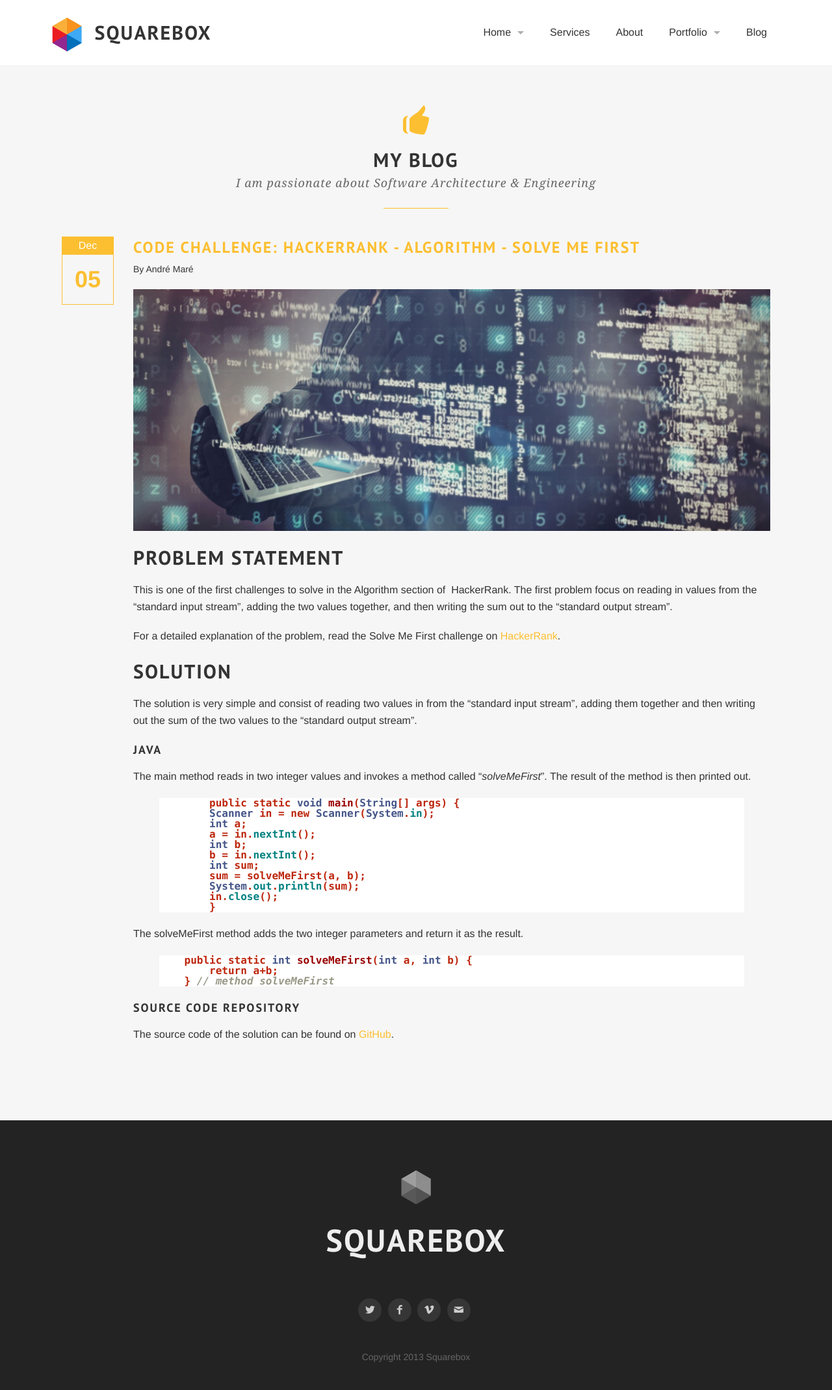
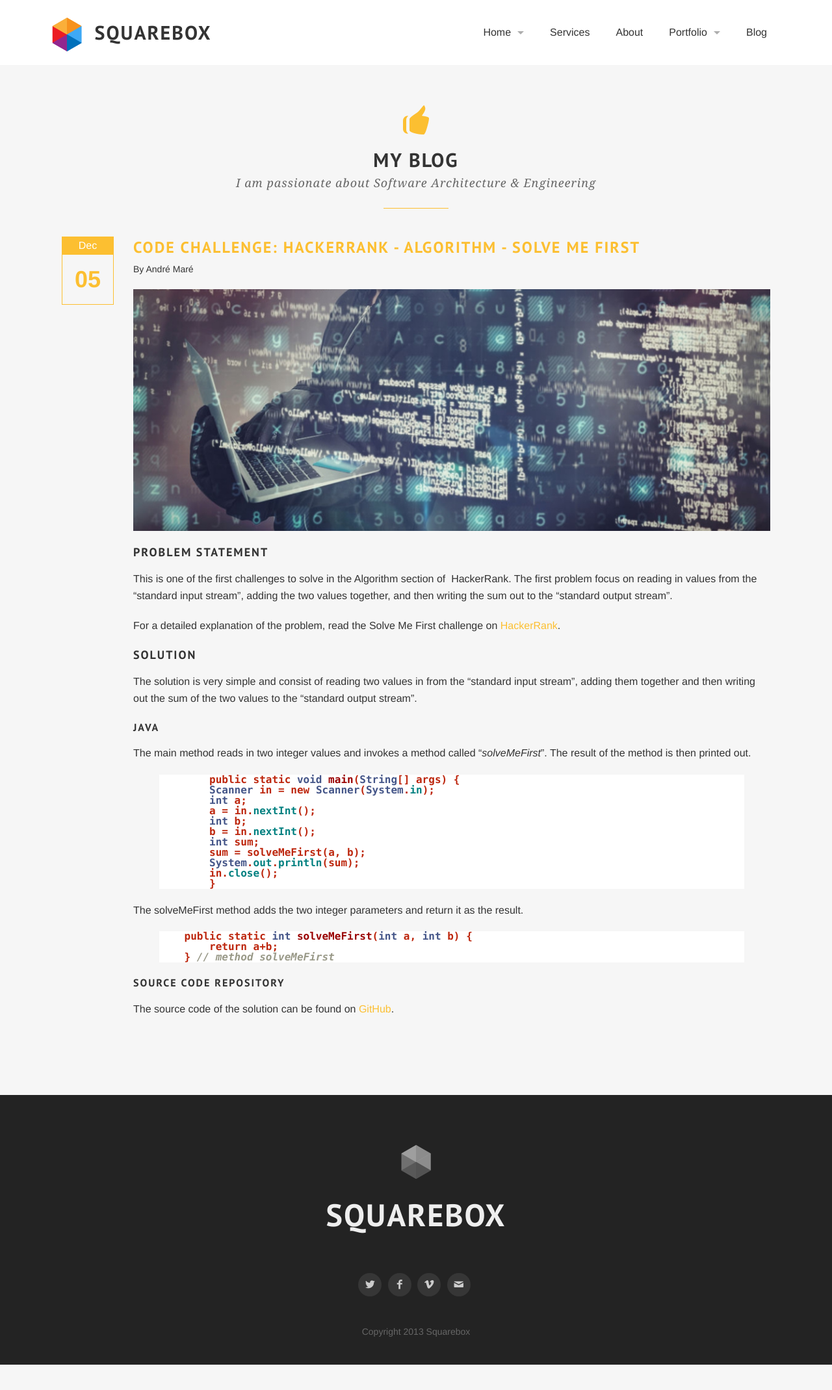
Before and after one commit to trytocontribute/code2bits.github.io, a Jekyll site: the page built from _posts/2017-12-06-code-challenge-hackerrank-algorithm-solvemefirst.md, in a window 1280 px wide. Shown: the whole page at 65% size. Built offline with Jekyll 4.4.1, drawn with Linux system fonts in a browser that asks for light colours; some web fonts are replaced; after the commit the page ends 2100 px from its top, so only the background shows below that.

```diff
--- a/_posts/2017-12-06-code-challenge-hackerrank-algorithm-solvemefirst.md
+++ b/_posts/2017-12-06-code-challenge-hackerrank-algorithm-solvemefirst.md
@@ -8,17 +8,17 @@ categories: [code_challenge, hackerrank]
 
 ![soft_skills]({{site.url}}/images/blog_header/78600152_m.jpg)
 
-## Problem Statement
+### Problem Statement
 This is one of the first challenges to solve in the Algorithm section of  HackerRank. The first problem focus on reading in values from the "standard input stream", adding the two values together, and then writing the sum out to the "standard output stream".
 
 For a detailed explanation of the problem, read the Solve Me First challenge on <a href="https://www.hackerrank.com/challenges/solve-me-first">HackerRank</a>.
 
 <!--more-->
 
-## Solution
+### Solution
 The solution is very simple and consist of reading two values in from the "standard input stream", adding them together and then writing out the sum of the two values to the "standard output stream".
 
-### Java
+#### Java
 The main method reads in two integer values and invokes a method called "<em>solveMeFirst</em>". The result of the method is then printed out.
 
 {% highlight java %}
@@ -43,5 +43,5 @@ The solveMeFirst method adds the two integer parameters and return it as the res
     } // method solveMeFirst
 {% endhighlight %}
 
-### Source Code Repository
+#### Source Code Repository
 The source code of the solution can be found on <a href="https://github.com/Code2Bits/HackerRank-Java/tree/master/src/main/java/com/code2bits/hackerrank/algorithms/warmup/solve_me_first">GitHub</a>.
```
